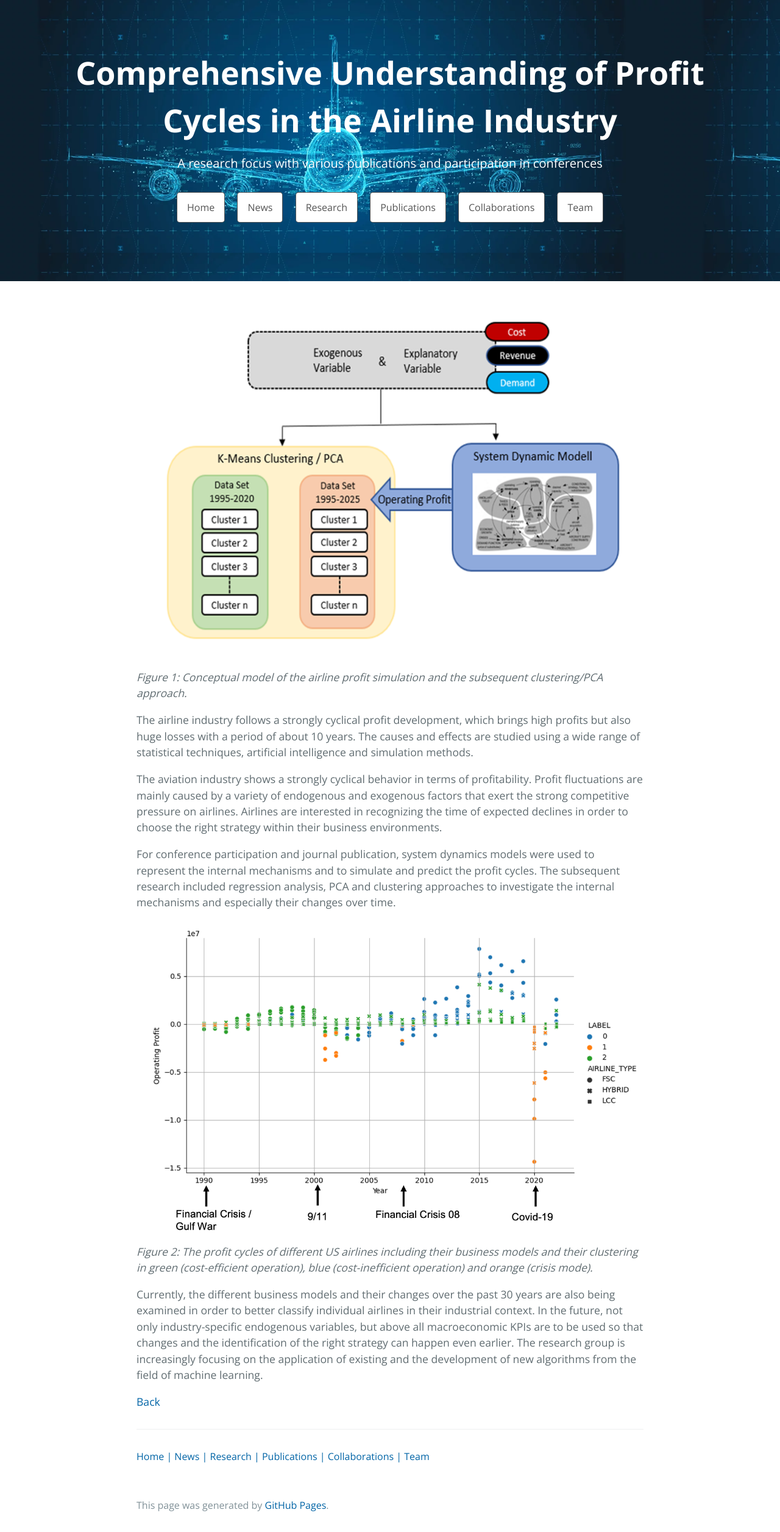
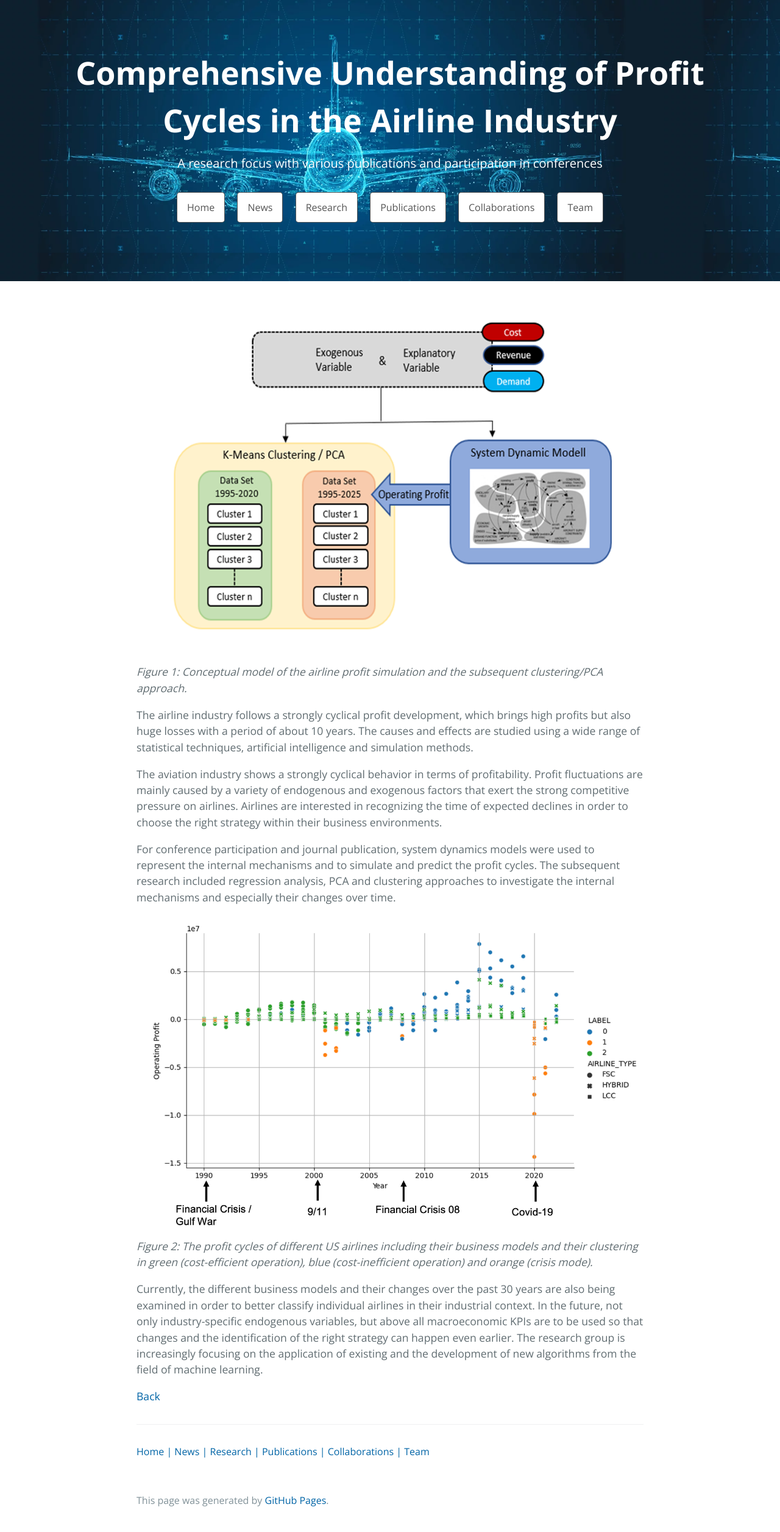
Before and after one commit to CyberneticLearningSystems/CyberneticLearningSystems.github.io, a Jekyll site: the page built from pages/projects/airline-profit.md, in a window 1280 px wide. Shown: the whole page at 61% size. Built offline with Jekyll 4.4.1, drawn with Linux system fonts in a browser that asks for light colours.

Commit message:
Figure format changed

```diff
--- a/pages/projects/airline-profit.md
+++ b/pages/projects/airline-profit.md
@@ -5,7 +5,7 @@ description: A research focus with various publications and participation in con
 ---
 
 
-![Branching](./../../pictures/Airline_Profit_Concept_v2.png)
+![Branching](./../../pictures/Airline_Profit_Concept_v3.png)
 _Figure 1: Conceptual model of the airline profit simulation and the subsequent clustering/PCA approach._
 
 The airline industry follows a strongly cyclical profit development, which brings high profits but also huge losses with a period of about 10 years. The causes and effects are studied using a wide range of statistical techniques, artificial intelligence and simulation methods.
```
Also changed, not shown: pictures/Airline_Profit_Concept_v3.png (added).
